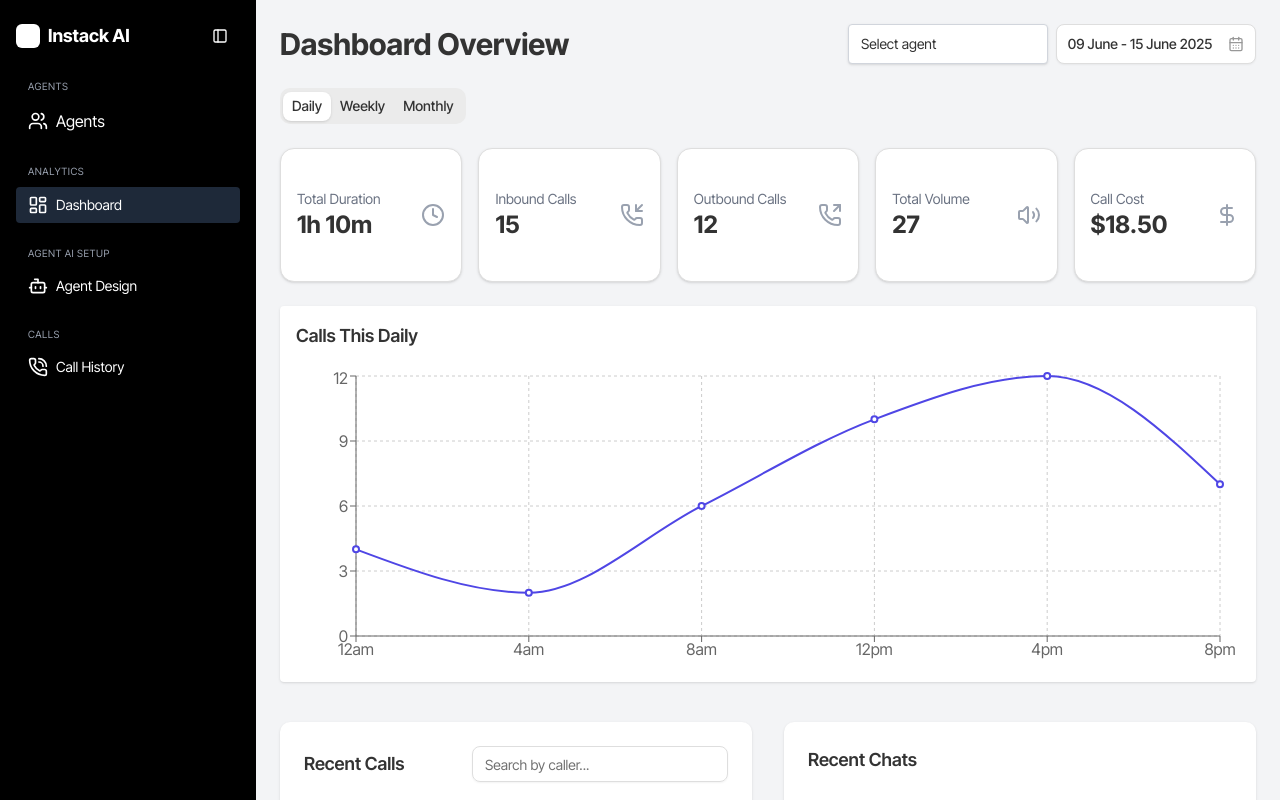
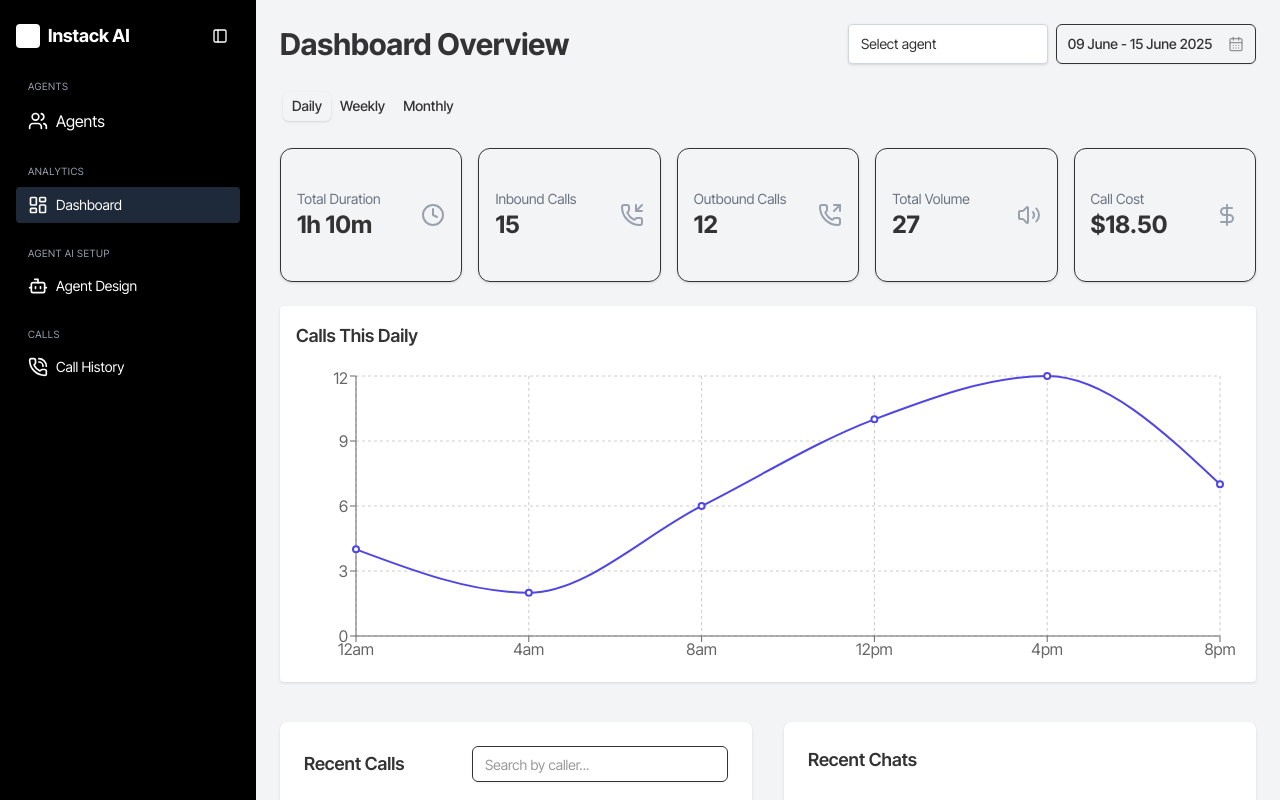
Before and after one commit to instack-ai-phone-agent/AI-Agent-Dashboard, a Next.js app: page / in a window 1280 px wide. Shown: the top 800 px of the page. Built offline with nearby package versions, Linux system fonts and the light colour scheme.

Commit message:
global.css changes

```diff
--- a/src/app/globals.css
+++ b/src/app/globals.css
@@ -1,66 +1,24 @@
 @import "tailwindcss";
 @import "tw-animate-css";
-
-@custom-variant dark (&:is(.dark *));
-
-@theme inline {
-  --color-background: var(--background);
-  --color-foreground: var(--foreground);
-  --font-sans: var(--font-inter-tight);
-  --font-mono: var(--font-inter);
-  --color-sidebar-ring: var(--sidebar-ring);
-  --color-sidebar-border: var(--sidebar-border);
-  --color-sidebar-accent-foreground: var(--sidebar-accent-foreground);
-  --color-sidebar-accent: var(--sidebar-accent);
-  --color-sidebar-primary-foreground: var(--sidebar-primary-foreground);
-  --color-sidebar-primary: var(--sidebar-primary);
-  --color-sidebar-foreground: var(--sidebar-foreground);
-  --color-sidebar: var(--sidebar);
-  --color-chart-5: var(--chart-5);
-  --color-chart-4: var(--chart-4);
-  --color-chart-3: var(--chart-3);
-  --color-chart-2: var(--chart-2);
-  --color-chart-1: var(--chart-1);
-  --color-ring: var(--ring);
-  --color-input: var(--input);
-  --color-border: var(--border);
-  --color-destructive: var(--destructive);
-  --color-accent-foreground: var(--accent-foreground);
-  --color-accent: var(--accent);
-  --color-muted-foreground: var(--muted-foreground);
-  --color-muted: var(--muted);
-  --color-secondary-foreground: var(--secondary-foreground);
-  --color-secondary: var(--secondary);
-  --color-primary-foreground: var(--primary-foreground);
-  --color-primary: var(--primary);
-  --color-popover-foreground: var(--popover-foreground);
-  --color-popover: var(--popover);
-  --color-card-foreground: var(--card-foreground);
-  --color-card: var(--card);
-  --radius-sm: calc(var(--radius) - 4px);
-  --radius-md: calc(var(--radius) - 2px);
-  --radius-lg: var(--radius);
-  --radius-xl: calc(var(--radius) + 4px);
-}
 
 :root {
   --font-inter-tight: 'Inter Tight', sans-serif;
   --font-inter: 'Inter', sans-serif;
 
   --radius: 0.625rem;
-  --background: oklch(1 0 0); /* white */
-  --foreground: oklch(0.32 0 0); /* #4C4C4C */
+  --background: oklch(1 0 0);
+  --foreground: oklch(0.32 0 0);
   --card: oklch(1 0 0);
   --card-foreground: oklch(0.32 0 0);
   --popover: oklch(1 0 0);
   --popover-foreground: oklch(0.32 0 0);
-  --primary: oklch(0 0 0); /* black */
+  --primary: oklch(0 0 0);
   --primary-foreground: oklch(0.98 0 0);
-  --secondary: oklch(0.95 0 0); /* light grey */
+  --secondary: oklch(0.95 0 0);
   --secondary-foreground: oklch(0.25 0 0);
   --muted: oklch(0.94 0 0);
   --muted-foreground: oklch(0.55 0 0);
-  --accent: oklch(0.72 0.2 345); /* Roughly #E51376 */
+  --accent: oklch(0.72 0.2 345);
   --accent-foreground: oklch(0.98 0 0);
   --destructive: oklch(0.577 0.245 27.325);
   --border: oklch(0.9 0 0);
@@ -82,8 +40,8 @@
 }
 
 .dark {
-  --background: oklch(0.15 0 0); /* deep grey */
-  --foreground: oklch(0.98 0 0); /* white */
+  --background: oklch(0.15 0 0);
+  --foreground: oklch(0.98 0 0);
   --card: oklch(0.18 0 0);
   --card-foreground: oklch(0.98 0 0);
   --popover: oklch(0.18 0 0);
@@ -116,19 +74,15 @@
 }
 
 @layer base {
-  * {
-    @apply border-border outline-ring/50;
+  *, ::before, ::after {
+    box-sizing: border-box;
   }
   body {
-    @apply bg-background text-foreground font-sans;
+    background-color: var(--background);
+    color: var(--foreground);
+    font-family: var(--font-inter-tight);
+    line-height: 1.5;
+    margin: 0;
+    padding: 0;
   }
 }
-
-@layer base {
-  * {
-    @apply border-border outline-ring/50;
-  }
-  body {
-    @apply bg-background text-foreground;
-  }
-}
```
